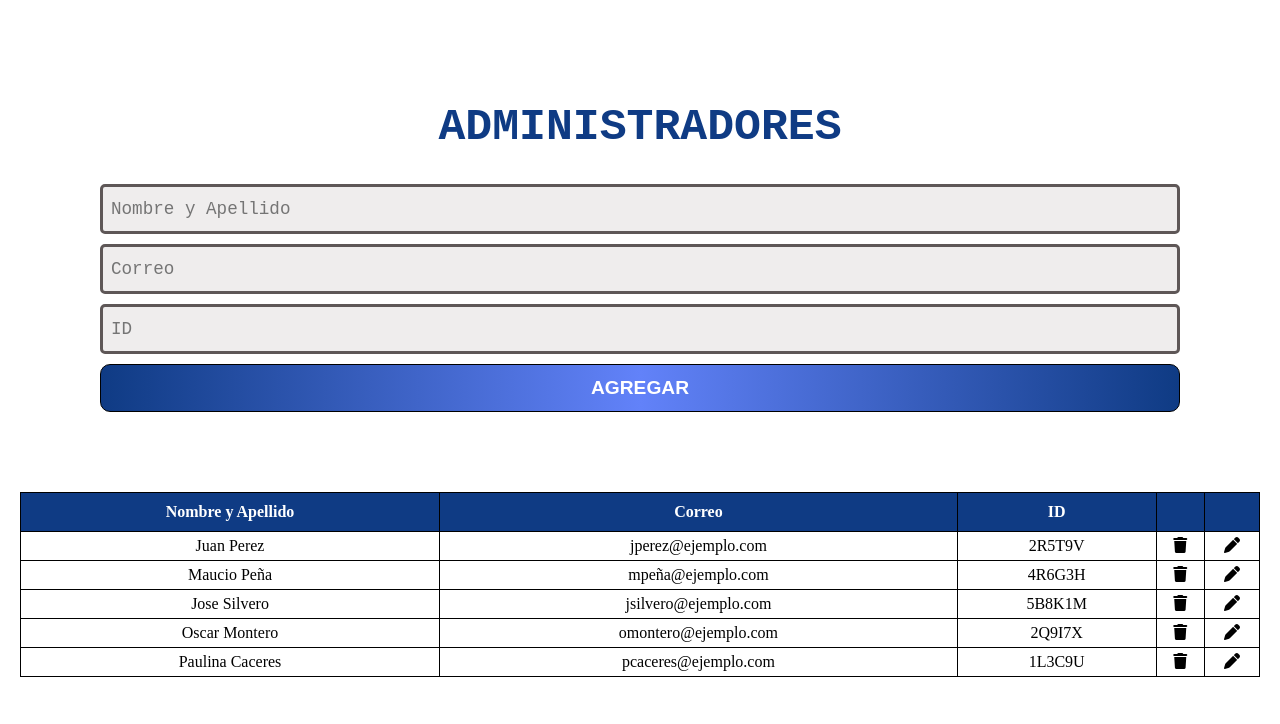
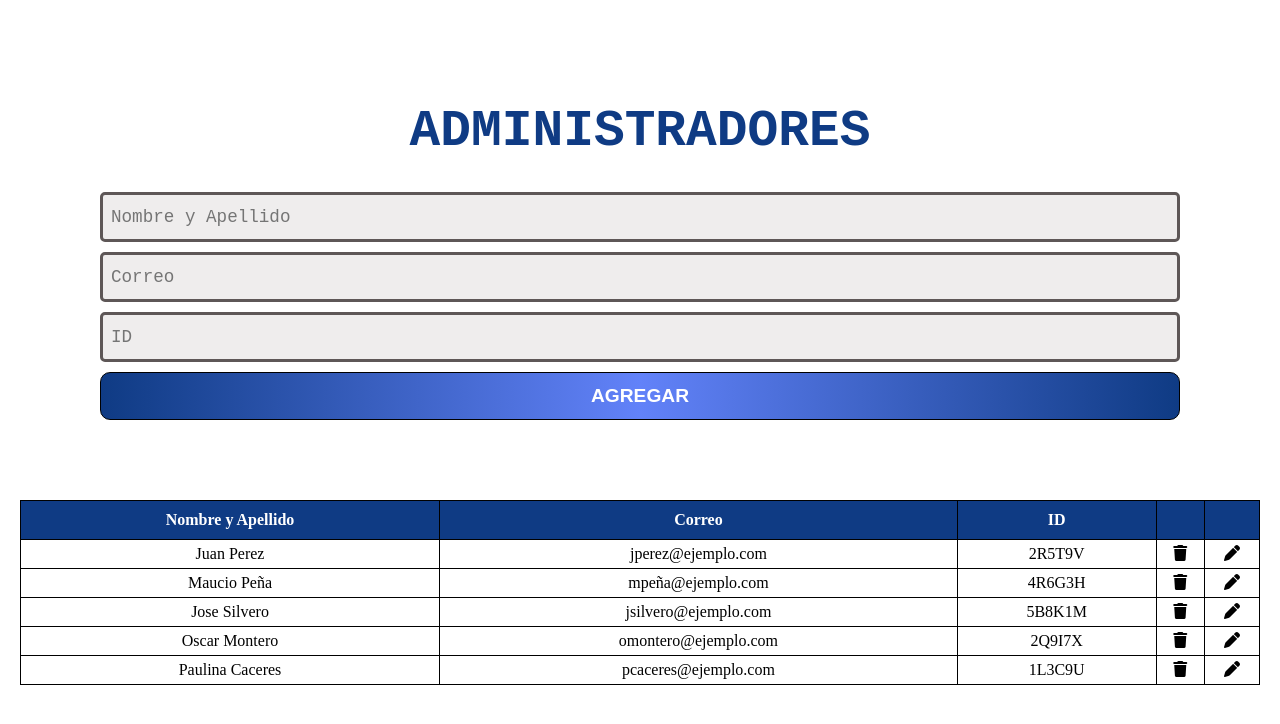
Before and after one commit to hjmduarte/form---dasboard-catedral, a plain HTML site: page index.html in a window 1280 px wide. Drawn offline with Linux system fonts and the light colour scheme.

Commit message:
4vw del h1

```diff
--- a/dashboard.css
+++ b/dashboard.css
@@ -51,7 +51,7 @@ main {
     padding: 12px 8px;
     text-align: center;
     margin-bottom: 20px;
-    font-size: 3.5vw;
+    font-size: 4vw;
     font-family: monospace;
     font-weight: bold;
     color: #0f3b84;
```
